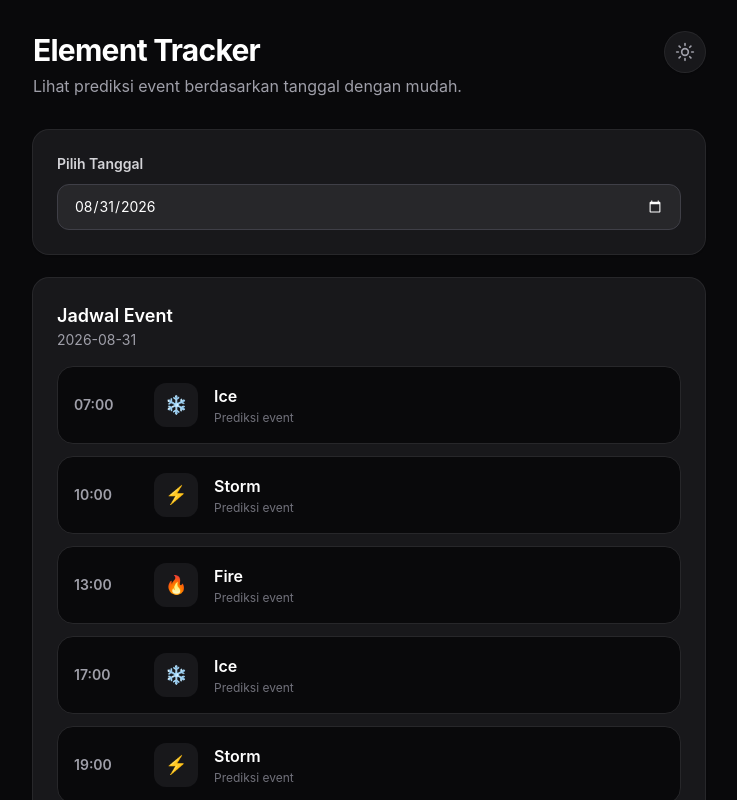
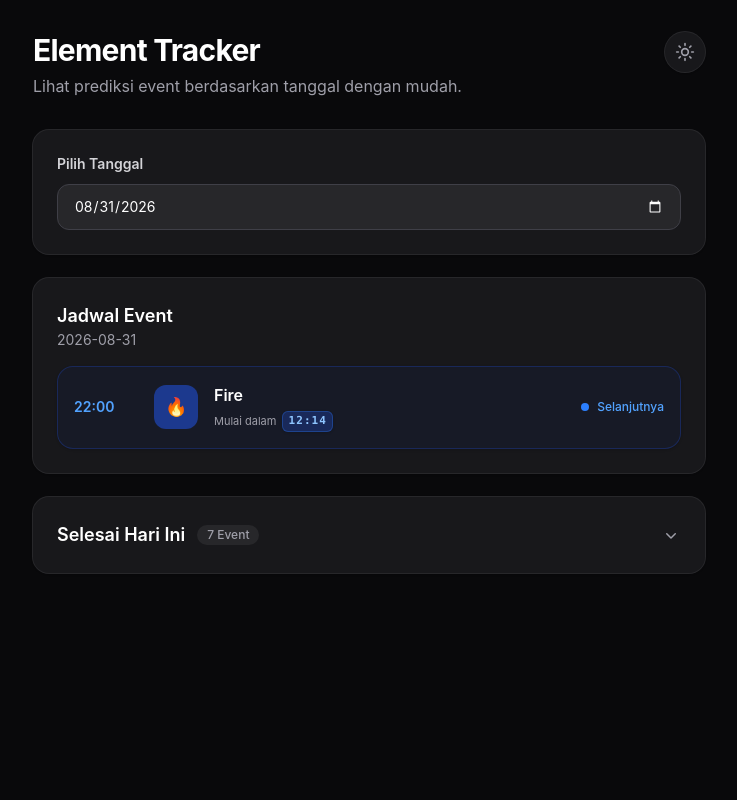
Before and after one commit to fahrianggara/element-event-tracker, a Vue app: page / in a window 1280 px wide. Shown: the top 800 px of the page, without its empty margins (271-1008 px from the left). Built offline with nearby package versions, Linux system fonts and the light colour scheme.

Commit message:
feat: add event history component and sync past events functionality

```diff
--- a/src/App.vue
+++ b/src/App.vue
@@ -1,14 +1,17 @@
 <script setup lang="ts">
 import DatePicker from './components/DatePicker.vue'
 import EventSchedule from './components/EventSchedule.vue'
-import { onMounted, ref, watch } from 'vue'
+import EventHistory from './components/EventHistory.vue'
+import { onMounted, onUnmounted, ref, watch } from 'vue'
 import {
   eventTimes,
-  elementLabels,
+  elements,
   type EventRecord,
 } from './data/events'
 
 const STORAGE_KEY = 'element-event-tracker'
+
+let syncTimer: ReturnType<typeof setInterval>
 
 const formatDate = (date: Date = new Date()) => {
   const year = date.getFullYear()
@@ -20,11 +23,64 @@ const formatDate = (date: Date = new Date()) => {
 
 const selectedDate = ref(formatDate())
 const events = ref<EventRecord[]>([])
-
-// status tema saat ini
 const isDark = ref(false)
 
-// memuat data lokal dan preferensi tema
+const toggleTheme = () => {
+  isDark.value = !isDark.value
+  document.documentElement.classList.toggle('dark', isDark.value)
+  localStorage.setItem('theme', isDark.value ? 'dark' : 'light')
+}
+
+// sinkronisasi event yang sudah selesai ke riwayat
+const syncPastEvents = () => {
+  const now = new Date()
+  const todayStr = formatDate(now)
+  const currentSeconds = now.getHours() * 3600 + now.getMinutes() * 60 + now.getSeconds()
+
+  let updated = false
+  const history = [...events.value]
+
+  eventTimes.forEach((time, index) => {
+    const [hours = 0, minutes = 0] = time.split(':').map(Number)
+
+    // batas akhir durasi adalah satu jam
+    const endSeconds = hours * 3600 + minutes * 60 + 3600
+
+    if (currentSeconds >= endSeconds) {
+      const exists = history.some((e) => e.date === todayStr && e.time === time)
+
+      if (!exists) {
+        const [year, month, day] = todayStr.split('-').map(Number)
+        const selected = Date.UTC(year, month - 1, day)
+        const reference = Date.UTC(2026, 8, 1)
+        const diffDays = Math.floor((selected - reference) / 86400000)
+
+        const chronoIndex = index < 6 ? index + 2 : index - 6
+        const totalEvents = (diffDays * 8) + chronoIndex
+        const offset = 1
+        const elementIndex = (((totalEvents + offset) % elements.length) + elements.length) % elements.length
+
+        history.push({
+          date: todayStr,
+          time,
+          element: elements[elementIndex]
+        })
+        updated = true
+      }
+    }
+  })
+
+  if (updated) {
+    // urutkan riwayat dari yang paling baru
+    history.sort((a, b) => {
+      if (a.date !== b.date) return b.date.localeCompare(a.date)
+      return eventTimes.indexOf(b.time) - eventTimes.indexOf(a.time)
+    })
+
+    events.value = history
+  }
+}
+
 onMounted(() => {
   const savedEvents = localStorage.getItem(STORAGE_KEY)
   if (savedEvents) {
@@ -36,16 +92,18 @@ onMounted(() => {
     isDark.value = true
     document.documentElement.classList.add('dark')
   }
+
+  // periksa event yang selesai saat aplikasi dibuka
+  syncPastEvents()
+
+  // jalankan pengecekan otomatis setiap sepuluh detik
+  syncTimer = setInterval(syncPastEvents, 10000)
 })
 
-// toggle tema aplikasi
-const toggleTheme = () => {
-  isDark.value = !isDark.value
-  document.documentElement.classList.toggle('dark', isDark.value)
-  localStorage.setItem('theme', isDark.value ? 'dark' : 'light')
-}
+onUnmounted(() => {
+  clearInterval(syncTimer)
+})
 
-// memantau perubahan event
 watch(
   events,
   (newEvents) => {
@@ -58,7 +116,6 @@ watch(
 <template>
   <main class="min-h-screen bg-zinc-50 p-4 transition-colors duration-300 sm:p-6 md:p-8 text-zinc-900 dark:bg-zinc-950 dark:text-zinc-100">
     <div class="mx-auto max-w-2xl">
-      <!-- Header -->
       <header class="mb-8 flex items-start justify-between">
         <div>
           <h1 class="text-2xl sm:text-3xl font-bold tracking-tight text-zinc-900 dark:text-white">
@@ -80,50 +137,16 @@ watch(
       </header>
 
       <div class="space-y-6">
-        <!-- Date Picker -->
         <section class="rounded-2xl bg-white p-5 shadow-sm ring-1 ring-zinc-200 dark:bg-zinc-900 dark:ring-zinc-800 sm:p-6">
           <DatePicker v-model="selectedDate" />
         </section>
 
-        <!-- Schedule -->
         <section class="rounded-2xl bg-white p-5 shadow-sm ring-1 ring-zinc-200 dark:bg-zinc-900 dark:ring-zinc-800 sm:p-6">
           <EventSchedule :date="selectedDate" />
         </section>
 
-        <!-- History -->
-        <section class="rounded-2xl bg-white p-5 shadow-sm ring-1 ring-zinc-200 dark:bg-zinc-900 dark:ring-zinc-800 sm:p-6">
-          <h2 class="mb-4 text-lg font-semibold text-zinc-900 dark:text-white">
-            Riwayat Event
-          </h2>
-
-          <div
-            v-if="events.length === 0"
-            class="flex items-center justify-center rounded-xl border border-dashed border-zinc-200 bg-zinc-50 py-8 text-sm text-zinc-500 dark:border-zinc-800 dark:bg-zinc-900/50 dark:text-zinc-400"
-          >
-            Belum ada event yang dicatat.
-          </div>
-
-          <div v-else class="space-y-3">
-            <div
-              v-for="event in events"
-              :key="`${event.date}-${event.time}`"
-              class="flex items-center justify-between rounded-xl bg-zinc-50 p-3.5 ring-1 ring-zinc-200 dark:bg-zinc-800/50 dark:ring-zinc-800"
-            >
-              <div class="flex items-center gap-3 text-sm">
-                <span class="font-medium text-zinc-700 dark:text-zinc-300">
-                  {{ event.date }}
-                </span>
-                <span class="h-1 w-1 rounded-full bg-zinc-300 dark:bg-zinc-600"></span>
-                <span class="font-medium text-zinc-700 dark:text-zinc-300">
-                  {{ event.time }}
-                </span>
-              </div>
-              <span class="inline-flex items-center rounded-md bg-white px-2.5 py-1 text-xs font-semibold text-zinc-700 shadow-sm ring-1 ring-inset ring-zinc-200 dark:bg-zinc-800 dark:text-zinc-300 dark:ring-zinc-700">
-                {{ elementLabels[event.element] }}
-              </span>
-            </div>
-          </div>
-        </section>
+        <!-- component riwayat terbaru -->
+        <EventHistory :events="events" />
       </div>
     </div>
   </main>
--- a/src/components/EventHistory.vue
+++ b/src/components/EventHistory.vue
@@ -0,0 +1,61 @@
+<script setup lang="ts">
+import { ref, computed } from 'vue'
+import type { EventRecord } from '../data/events'
+import EventItem from './EventItem.vue'
+
+const props = defineProps<{
+  events: EventRecord[]
+}>()
+
+// status panel
+const isOpen = ref(false)
+
+// filter daftar untuk hari ini saja
+const todayEvents = computed(() => {
+  const now = new Date()
+  const todayStr = `${now.getFullYear()}-${String(now.getMonth() + 1).padStart(2, '0')}-${String(now.getDate()).padStart(2, '0')}`
+
+  return props.events.filter(e => e.date === todayStr)
+})
+</script>
+
+<template>
+  <section
+    v-if="todayEvents.length > 0"
+    class="rounded-2xl bg-white shadow-sm ring-1 ring-zinc-200 transition-all dark:bg-zinc-900 dark:ring-zinc-800"
+  >
+    <button
+      @click="isOpen = !isOpen"
+      class="flex w-full items-center justify-between p-5 outline-none sm:p-6"
+    >
+      <div class="flex items-center gap-3">
+        <h2 class="text-lg font-semibold text-zinc-900 dark:text-white">
+          Selesai Hari Ini
+        </h2>
+        <span class="inline-flex items-center rounded-full bg-zinc-100 px-2.5 py-0.5 text-xs font-medium text-zinc-600 dark:bg-zinc-800 dark:text-zinc-400">
+          {{ todayEvents.length }} Event
+        </span>
+      </div>
+
+      <svg
+        class="h-5 w-5 text-zinc-500 transition-transform duration-300 dark:text-zinc-400"
+        :class="{ 'rotate-180': isOpen }"
+        xmlns="http://www.w3.org/2000/svg" viewBox="0 0 20 20" fill="currentColor"
+      >
+        <path fill-rule="evenodd" d="M5.22 8.22a.75.75 0 0 1 1.06 0L10 11.94l3.72-3.72a.75.75 0 1 1 1.06 1.06l-4.25 4.25a.75.75 0 0 1-1.06 0L5.22 9.28a.75.75 0 0 1 0-1.06Z" clip-rule="evenodd" />
+      </svg>
+    </button>
+
+    <div v-show="isOpen" class="border-t border-zinc-100 p-5 pt-5 dark:border-zinc-800 sm:p-6 sm:pt-6">
+      <div class="flex max-h-[320px] flex-col gap-3 overflow-y-auto pr-1">
+        <EventItem
+          v-for="event in todayEvents"
+          :key="`${event.date}-${event.time}`"
+          :time="event.time"
+          :element="event.element"
+          subtitle="Telah selesai"
+        />
+      </div>
+    </div>
+  </section>
+</template>
--- a/src/components/EventItem.vue
+++ b/src/components/EventItem.vue
@@ -7,6 +7,7 @@ defineProps<{
   active?: boolean
   isNext?: boolean
   countdown?: { label: string; clock: string } | null
+  subtitle?: string
 }>()
 
 const elementInfo: Record<
@@ -77,7 +78,6 @@ const elementInfo: Record<
           Belum diketahui
         </p>
 
-        <!-- dynamic digital clock ux -->
         <div v-if="countdown" class="mt-1 flex items-center gap-1.5">
           <span class="text-[11px] text-zinc-500 dark:text-zinc-400">{{ countdown.label }}</span>
           <span
@@ -92,7 +92,7 @@ const elementInfo: Record<
           </span>
         </div>
         <p v-else class="mt-0.5 text-xs text-zinc-400 dark:text-zinc-500">
-          Prediksi event
+          {{ subtitle || 'Prediksi event' }}
         </p>
       </div>
 
--- a/src/components/EventSchedule.vue
+++ b/src/components/EventSchedule.vue
@@ -27,26 +27,14 @@ const formatDate = (date: Date = new Date()) => {
 
 const predictions = computed<ElementType[]>(() => {
   const [year, month, day] = props.date.split('-').map(Number)
-
-  // avoids browser timezone shifts
   const selected = Date.UTC(year, month - 1, day)
-
-  // sets reference anchor to september 1 2026
   const reference = Date.UTC(2026, 8, 1)
-
   const diffDays = Math.floor((selected - reference) / 86400000)
 
   return eventTimes.map((_, index): ElementType => {
-    // maps morning events first
     const chronoIndex = index < 6 ? index + 2 : index - 6
-
-    // counts total events since anchor
     const totalEvents = (diffDays * 8) + chronoIndex
-
-    // aligns reference date with fire
     const offset = 1
-
-    // resolves cycle for past dates
     const elementIndex = (((totalEvents + offset) % elements.length) + elements.length) % elements.length
 
     return elements[elementIndex] as ElementType
@@ -64,22 +52,22 @@ const timeToSeconds = (time: string) => {
 
 const isActive = (time: string) => {
   if (props.date !== formatDate()) return false
-
   const start = timeToSeconds(time)
   const end = start + (EVENT_DURATION * 60)
+  return currentTimeSeconds.value >= start && currentTimeSeconds.value < end
+}
 
-  return currentTimeSeconds.value >= start && currentTimeSeconds.value < end
+// deteksi event yang sudah selesai (hanya berlaku hari ini)
+const isPastEvent = (time: string) => {
+  if (props.date !== formatDate()) return false
+  const end = timeToSeconds(time) + (EVENT_DURATION * 60)
+  return currentTimeSeconds.value >= end
 }
 
 const nextEventTime = computed(() => {
   if (props.date !== formatDate()) return null
-
-  const upcoming = eventTimes.filter(time => {
-    return timeToSeconds(time) > currentTimeSeconds.value
-  })
-
+  const upcoming = eventTimes.filter(time => timeToSeconds(time) > currentTimeSeconds.value)
   if (upcoming.length === 0) return null
-
   upcoming.sort((a, b) => timeToSeconds(a) - timeToSeconds(b))
   return upcoming[0]
 })
@@ -88,10 +76,8 @@ const formatClock = (totalSeconds: number) => {
   const h = Math.floor(totalSeconds / 3600)
   const m = Math.floor((totalSeconds % 3600) / 60)
   const s = totalSeconds % 60
-
   const paddedM = m.toString().padStart(2, '0')
   const paddedS = s.toString().padStart(2, '0')
-
   if (h > 0) {
     const paddedH = h.toString().padStart(2, '0')
     return `${paddedH}:${paddedM}:${paddedS}`
@@ -105,45 +91,31 @@ const getCountdownInfo = (time: string) => {
     const diff = end - currentTimeSeconds.value
     return { label: 'Berakhir dalam', clock: formatClock(diff) }
   }
-
   if (time === nextEventTime.value) {
     const start = timeToSeconds(time)
     const diff = start - currentTimeSeconds.value
     return { label: 'Mulai dalam', clock: formatClock(diff) }
   }
-
   return null
 }
 
 onMounted(() => {
-  // refreshes current time every second
-  timer = setInterval(() => {
-    now.value = new Date()
-  }, 1000)
+  timer = setInterval(() => { now.value = new Date() }, 1000)
 
   nextTick(() => {
-    // locates target event index
     let targetIndex = eventTimes.findIndex(t => isActive(t))
-
     if (targetIndex === -1) {
       targetIndex = eventTimes.findIndex(t => t === nextEventTime.value)
     }
 
     if (targetIndex !== -1 && eventItemRefs.value[targetIndex]) {
       const el = eventItemRefs.value[targetIndex].$el
-
-      if (el) {
-        // scrolls to active event
-        el.scrollIntoView({ behavior: 'smooth', block: 'center' })
-      }
+      if (el) el.scrollIntoView({ behavior: 'smooth', block: 'center' })
     }
   })
 })
 
-onUnmounted(() => {
-  // clears interval timer
-  clearInterval(timer)
-})
+onUnmounted(() => { clearInterval(timer) })
 </script>
 
 <template>
@@ -162,6 +134,7 @@ onUnmounted(() => {
         v-for="(time, index) in eventTimes"
         :key="`${date}-${time}`"
         ref="eventItemRefs"
+        v-show="!isPastEvent(time)"
         :time="time"
         :element="predictions[index] ?? null"
         :active="isActive(time)"
--- a/src/data/events.ts
+++ b/src/data/events.ts
@@ -7,14 +7,14 @@ export interface EventRecord {
 }
 
 export const eventTimes = [
+    '01:00',
+    '04:00',
     '07:00',
     '10:00',
     '13:00',
     '17:00',
     '19:00',
     '22:00',
-    '01:00',
-    '04:00',
 ]
 
 export const elements: ElementType[] = [
```
